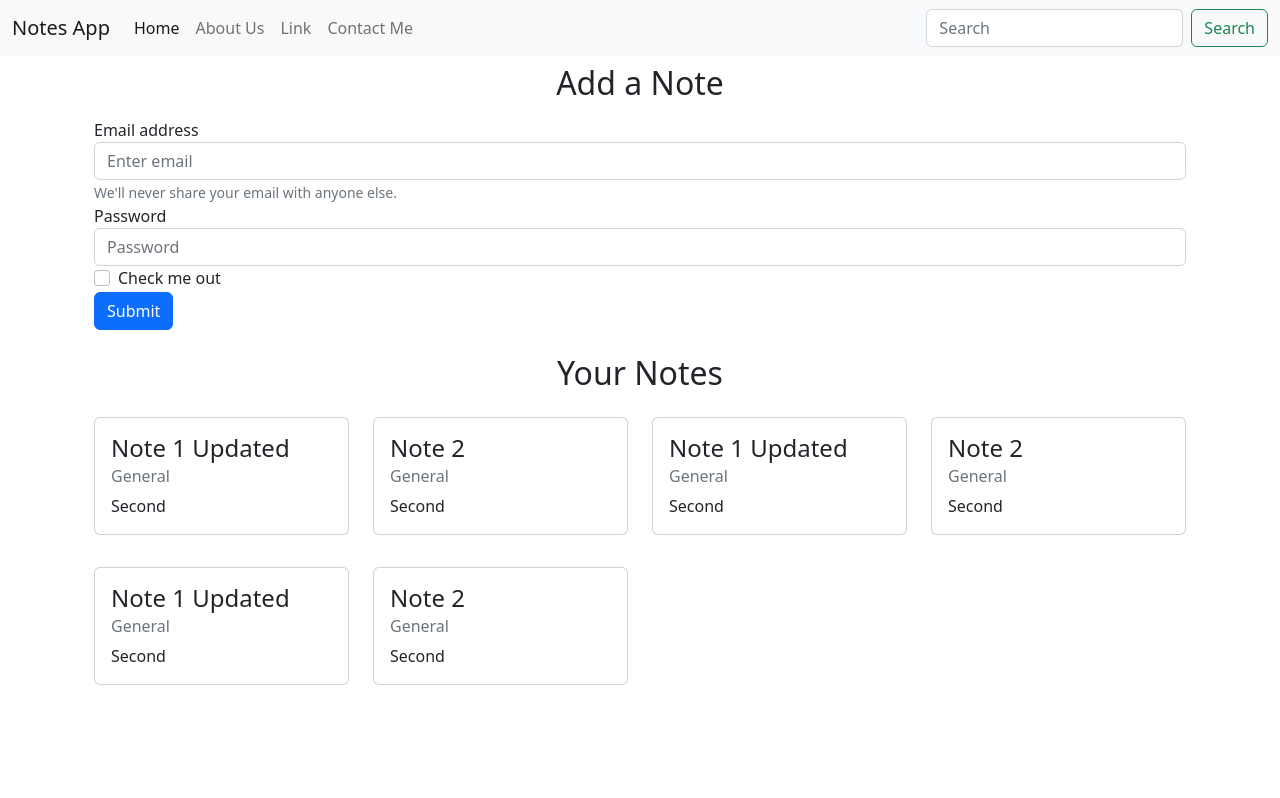
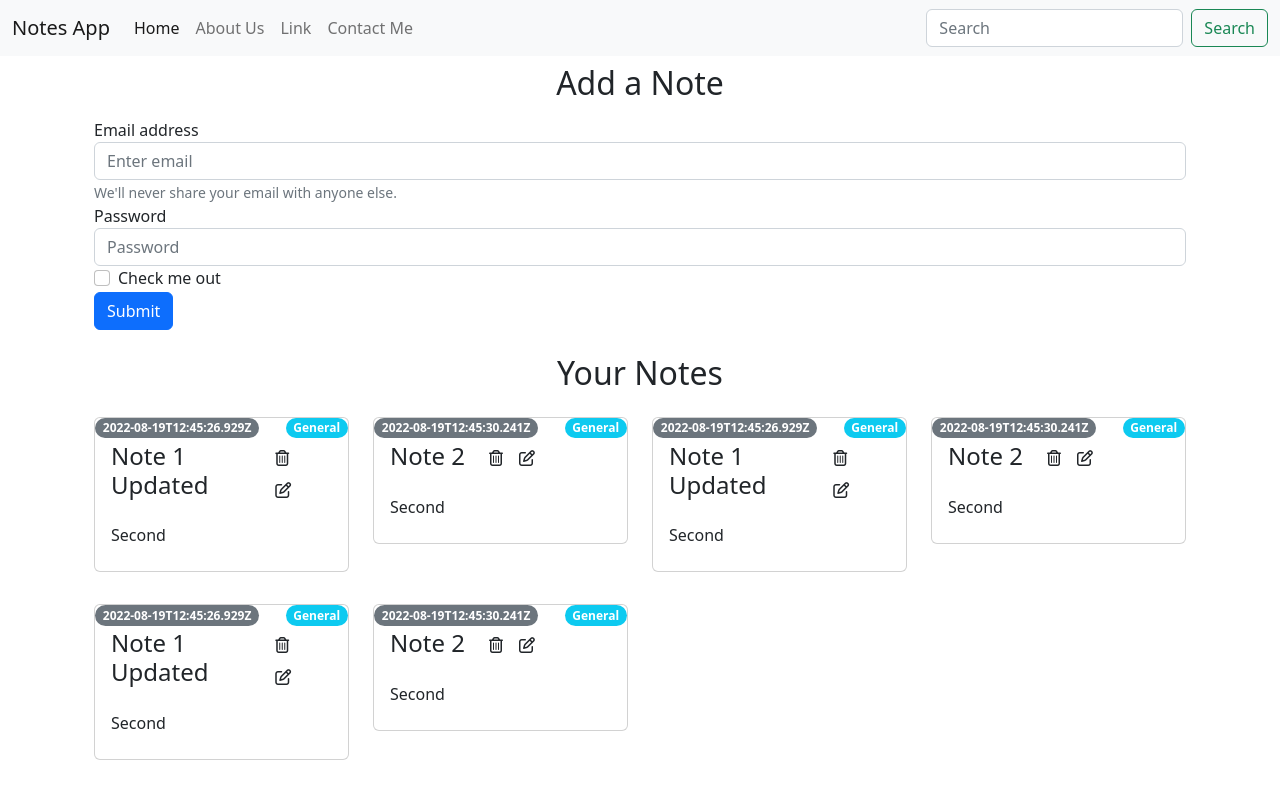
Before and after one commit to bharatsharma19/Notebook-App-Frontend, a React (Create React App) app: page / in a window 1280 px wide. Built offline with nearby package versions, Linux system fonts and the light colour scheme.

Commit message:
NoteItem Updated

```diff
--- a/src/components/NoteItem.jsx
+++ b/src/components/NoteItem.jsx
@@ -6,9 +6,34 @@ const NoteItem = (props) => {
     return (
         <div className="col-md-3">
             <div className="card my-3">
-                <div className="card-body">
-                    <h4 className="card-title">{note.title}</h4>
-                    <h6 className="card-subtitle mb-2 text-muted">{note.tag}</h6>
+            <div
+                    style={{
+                        display: "flex",
+                        justifyContent: "flex-end",
+                        position: "absolute",
+                        right: "0",
+                    }}
+                >
+                    <span className="badge rounded-pill bg-info"> {note.tag} </span>
+                </div>
+                <div
+                    style={{
+                        display: "flex",
+                        justifyContent: "flex-start",
+                        position: "absolute",
+                        left: "0",
+                    }}
+                >
+                    <span className="badge rounded-pill bg-secondary"> {note.date} </span>
+                </div>
+                <div className="card-body my-2">
+                    <div className="d-flex align-items-centerbd-highlight mb-3">
+                        <h4 className="card-title">{note.title}</h4>
+                        <div className="mx-3">
+                            <i className="far fa-trash-alt p-2 bd-highlight" style={{ cursor: "pointer" }}></i>
+                            <i className="far fa-edit p-2 bd-highlight" style={{ cursor: "pointer" }}></i>
+                        </div>
+                    </div>
                     <p className="card-text">
                         {note.desc}
                     </p>
--- a/src/components/Notes.jsx
+++ b/src/components/Notes.jsx
@@ -10,7 +10,7 @@ const Notes = () => {
         <div className="row my-3">
             <h2 className='text-center'>Your Notes</h2>
             {notes.map((note) => {
-                return <NoteItem note={note} />
+                return <NoteItem key={note._id} note={note} />
             })}
         </div>
     )
```
